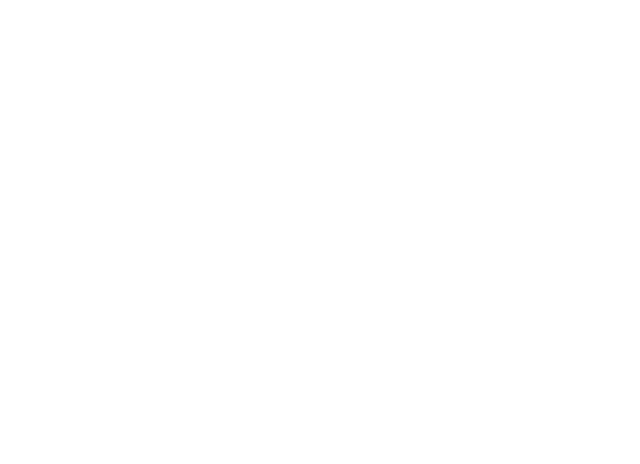
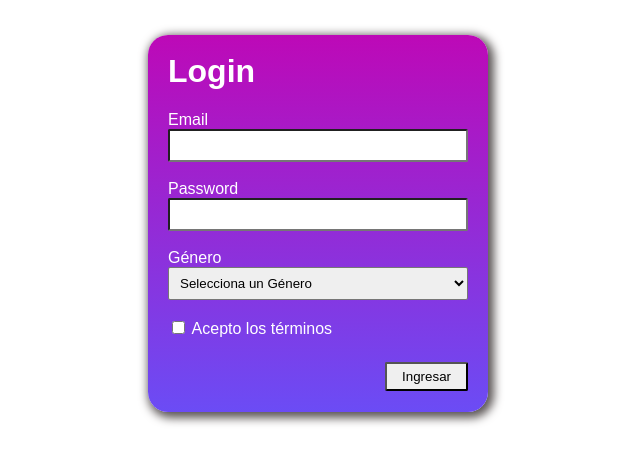
Before and after one commit to Carlos7Orteg/aspirantes-mir-html-y-css, a plain HTML site: page ejercicio2-html-y-css/index.html in a window 1280 px wide. Shown: the whole page, without its empty margins (322-962 px from the left). Drawn offline with Linux system fonts and the light colour scheme.

Commit message:
Implementa el formulario del ejercicio de html

```diff
--- a/ejercicio2-html-y-css/index.html
+++ b/ejercicio2-html-y-css/index.html
@@ -5,18 +5,52 @@
     <meta name="viewport" content="width=device-width, initial-scale=1.0" />
     <link rel="stylesheet" href="./styles.css">
     <title>Login</title>
-
-    <style>
-      /*opcional*/
-    </style>
   </head>
 
   <body>
 
-    <header></header>
+    <div class="Login-general">
+      <h1>Login</h1>
+      <form>
+        <div class="Login-email">
+          <label>Email
+            <input type="email" name="email" placeholder="" />
+          </label>
+        </div>
+        <br>
+        <div class="Login-password">
+          <label form"password">Password
+            <input type="password" name="password" id="password" value="" size="15" />
+          </label>
+        </div>
+        <br>
+        <div class="Select-input">
+          <label>Género
+            <select name="Género">
+              <option value="" disabled selected>Selecciona un Género</option>
+              <option value="Red">Hombre</option>
+              <option value="Orange">Mujer</option>
+            </select>
+          </label>
+        </div>
+        <br>
+        <div class="checkbox-input">
+          <label>
+            <input type="checkbox" name="selección" value="términos" />
+            Acepto los términos
+          </label>
+        </div>
+        <br>
+        <br>
+        <div class="Button">
+          <label>
+            <input type="submit" value="Ingresar" />
+          </label>
+        </div>
+        <br>
+      </form>
 
-
-
+    </div>
 
 
   </body>
--- a/ejercicio2-html-y-css/styles.css
+++ b/ejercicio2-html-y-css/styles.css
@@ -1 +1,50 @@
-|
+.Login-general {
+  width: 300px;
+  padding: 20px;
+  border-radius: 20px;
+  margin: 0 auto;
+  margin-top: 35px;
+  background-image: linear-gradient(#bd09b7, #6b4cf5);
+  color: #ffffff;
+  font-family: sans-serif;
+  box-shadow: 3px 3px 10px 3px #5b5555;
+}
+
+h1 {
+  margin-top: -2px;  /* Ajusta el valor según tus necesidades */
+}
+
+.Login-email input,
+.Login-password input {
+  padding: 7px;
+  width: 100%;
+  border-radius: 2px;
+  box-sizing: border-box;
+}
+
+.Select-input select {
+  padding: 7px;
+  width: 100%;
+  border-radius: 2px;
+}
+
+.Button input {
+  float: right;
+  padding: 5px 15PX;
+  border-radius: 2px;
+  margin-top: -12px;
+}
+
+/* Estilos mobile first para formulario */
+@media (min-width: 0px) {
+  .Login-general {
+    width: 100%;     /* Ancho del formulario para pantallas menores a 500px */
+  }
+}
+
+/* Consulta de medios para pantallas de 500px o más */
+@media (min-width: 500px) {
+  .Login-general {
+    width: 300px;   /* Ancho del formulario para pantallas de 500px o más */
+  }
+}
```
